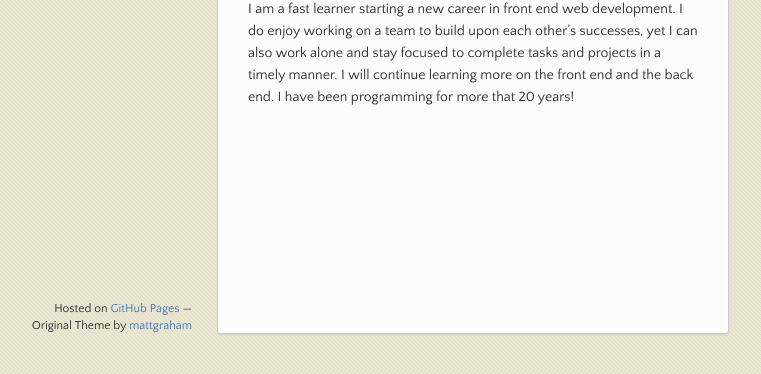
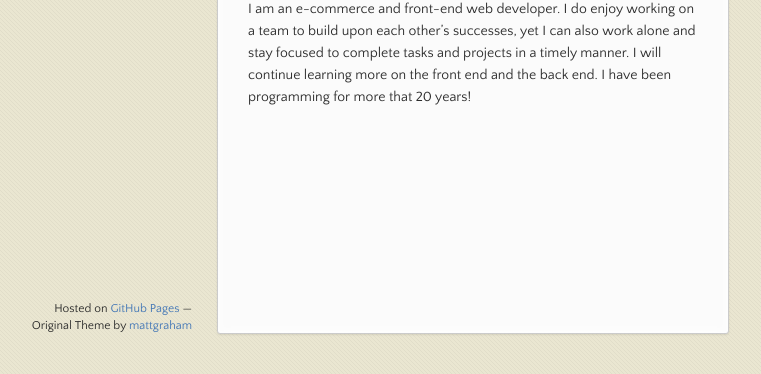
Before and after one commit to ChrisADrake/ChrisADrake.github.io, a Jekyll site: the page built from about.md, in a window 1280 px wide, cut to the strip 526-900 px from the top of the page. Shown: the whole strip, without its empty margins (98-859 px from the left). Built offline with Jekyll 4.4.1, drawn with Linux system fonts in a browser that asks for light colours.

Commit message:
Updated readme project page

```diff
--- a/about.md
+++ b/about.md
@@ -23,4 +23,4 @@ description: Learn More About Me
     </div>
 </div>
 <br>
- I am a fast learner starting a new career in front end web development. I do enjoy working on a team to build upon each other’s successes, yet I can also work alone and stay focused to complete tasks and projects in a timely manner.  I will continue learning more on the front end and the back end. I have been programming for more that 20 years!
+ I am an e-commerce and front-end web developer. I do enjoy working on a team to build upon each other’s successes, yet I can also work alone and stay focused to complete tasks and projects in a timely manner.  I will continue learning more on the front end and the back end. I have been programming for more that 20 years!
```
Also changed, not shown: README.md, assets/images/Demo Amazon Link.png (added), assets/images/Max Strong Desktop.png (added), assets/images/Max Strong Mobile.png (added), assets/images/Website.png (added), 7 other files.
